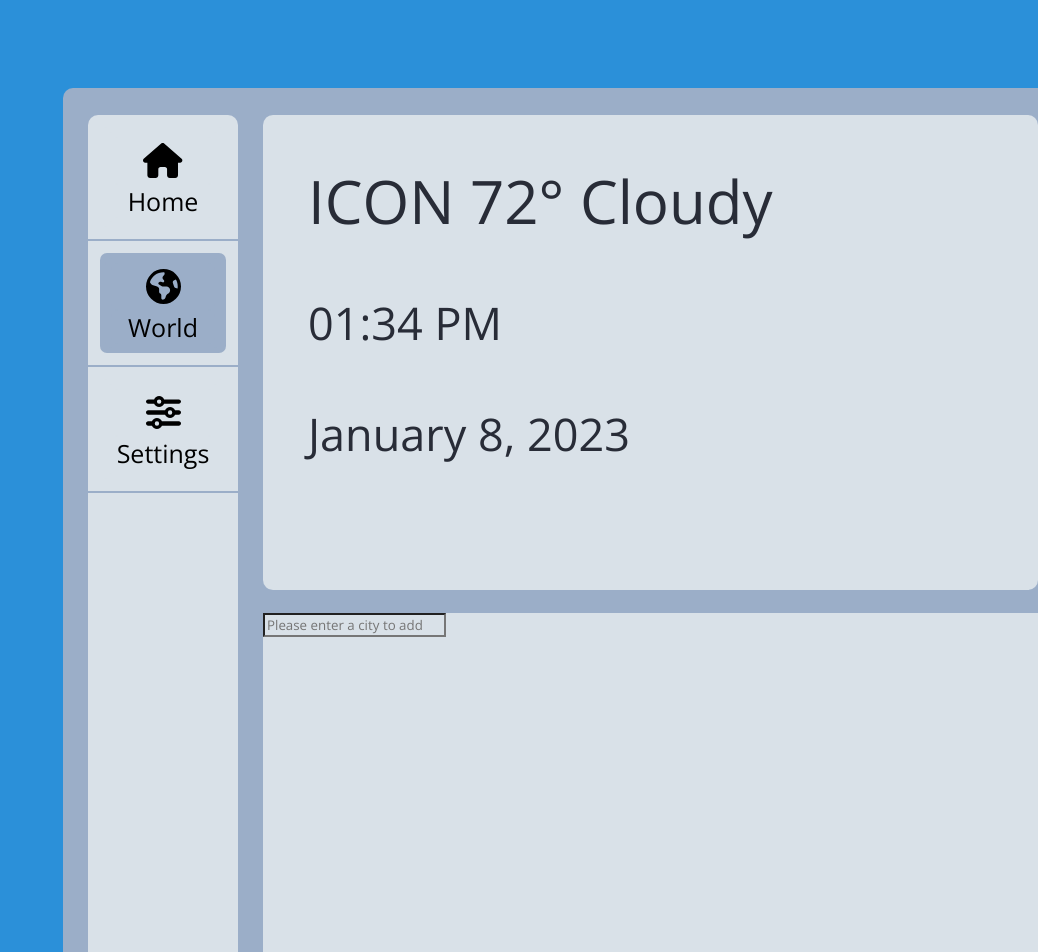
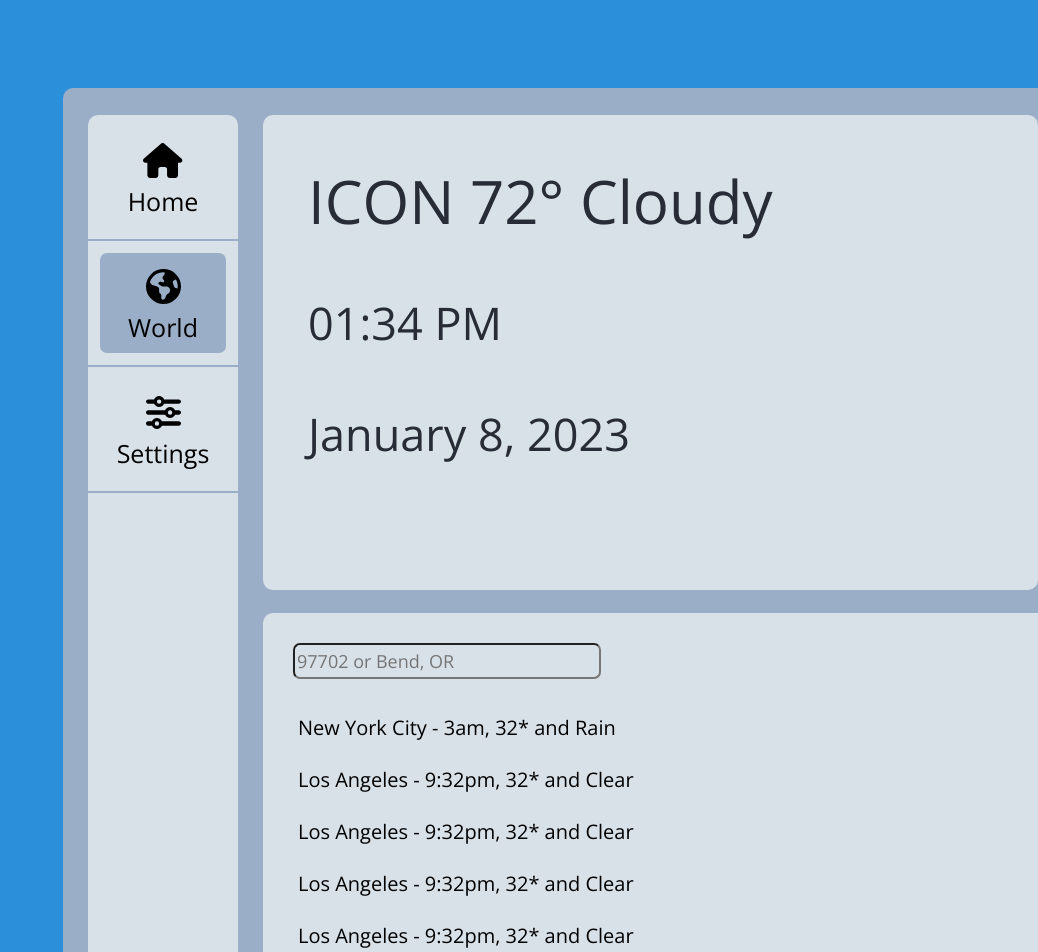
Before and after one commit to nslee333/dev-folder, a React (Create React App) app in the folder weather_app/client/: page / in a window 1280 px wide. Shown: the top 952 px of the page, without its empty margins (242-1280 px from the left). Built offline with nearby package versions, Linux system fonts and the light colour scheme; no server answers.

Commit message:
Styling and layout for world component.

```diff
--- a/weather_app/client/src/App.css
+++ b/weather_app/client/src/App.css
@@ -139,14 +139,14 @@
 
 .hour-forecast {
   position: absolute;
-  width: 290px;
-  height: 470px;
+  width: 270px;
+  height: 455px;
   top: 27.5px;
   left: 1000px;
   background-color: var(--primary-div);
   border-radius: 10px;
 
-  padding-top: 5px;
+  padding: 10px;
 
 
 }
@@ -196,11 +196,13 @@
   top: 525px;
   left: 200px;
 
-  height: 375px;
-  width: 1090px;
+  height: 355px;
+  width: 1070px;
 
-  background-color: var(--primary-div);
+  background-color: var(--main-grey);
   border-radius: 10px;
+
+  padding: 10px;
 
 }
 
@@ -283,9 +285,6 @@
   background-color: var(--main-grey);
 }
 
-.variable__world {
-  background-color: var(--main-grey);
-}
 
 .variable__settings {
   background-color: var(--main-grey);
@@ -391,11 +390,45 @@
 .variable__settings__location-div__input:focus-visible {
   outline: none;
 }
+.variable__world {
+  background-color: var(--main-grey);
+
+}
 
 .variable__world__search {
   background-color: var(--main-grey);
 }
 
-.variable__world__search__input {
+.variable__world__search__form {
+  background-color: var(--main-grey);
+
+}
+
+.variable__world__search__form__input {
+  background-color: var(--main-grey);
+  position: relative;
+  width: 300px;
+  height: 30px;
+  font-size: 18px;
+  left: 20px;
+  top: 20px;
+  border-radius: 7px;
+
+
+}
+
+.variable__world__display {
   background-color: var(--main-grey);
 }
+.variable__world__display__city {
+  background-color: var(--main-grey);
+  position: relative;
+  top: 30px;
+}
+
+.variable__world__display__city__content {
+  background-color: var(--main-grey);
+  font-size: 20px;
+  margin: 25px;
+
+}
--- a/weather_app/client/src/App.tsx
+++ b/weather_app/client/src/App.tsx
@@ -333,11 +333,48 @@ const homeComponent: () => JSX.Element = () => {
 const worldComponent: () => JSX.Element = () => {
   return (
     <div className='variable__world'>
-      <form>
         <div className='variable__world__search'>
-          <input type='text' placeholder='Please enter a city to add' className='variable__world__search__input'/>
+        <form className='variable__world__search__form'>
+          <input type='text' placeholder='97702 or Bend, OR' className='variable__world__search__form__input'/>
+        </form>
         </div>
-      </form>
+        <div className='variable__world__display'>
+          <div className='variable__world__display__city'>
+            <div className='variable__world__display__city__content'>
+            {"New York City - 3am, 32* and Rain"}
+            </div>
+          </div>
+        </div>
+        <div className='variable__world__display'>
+          <div className='variable__world__display__city'>
+            <div className='variable__world__display__city__content'>
+            {"Los Angeles - 9:32pm, 32* and Clear"}
+            </div>
+          </div>
+        </div>
+        <div className='variable__world__display'>
+          <div className='variable__world__display__city'>
+            <div className='variable__world__display__city__content'>
+            {"Los Angeles - 9:32pm, 32* and Clear"}
+            </div>
+          </div>
+        </div>
+        <div className='variable__world__display'>
+          <div className='variable__world__display__city'>
+            <div className='variable__world__display__city__content'>
+            {"Los Angeles - 9:32pm, 32* and Clear"}
+            </div>
+          </div>
+        </div>
+        <div className='variable__world__display'>
+          <div className='variable__world__display__city'>
+            <div className='variable__world__display__city__content'>
+              {"Los Angeles - 9:32pm, 32* and Clear"}
+            </div>
+          </div>
+        </div>
+
+
     </div>
   );
 }
```
